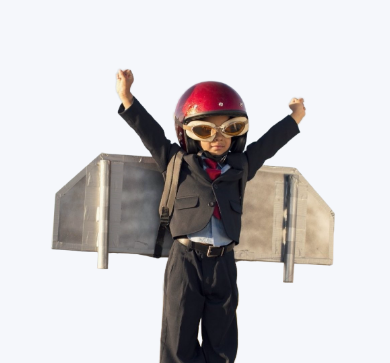
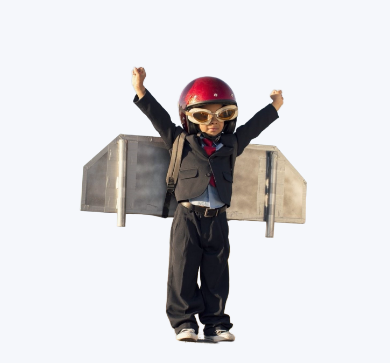
Before and after one commit to solutionminds/solutionminds.in, a website: page index.html in a window 390 px wide. Shown: the part 66-429 px from the top of the page. Drawn offline with nearby package versions, Linux system fonts and the light colour scheme; a web font is replaced by a local one.

Commit message:
new_revison

```diff
--- a/css/style.css
+++ b/css/style.css
@@ -304,6 +304,10 @@ body {
 	display: block;
 	margin: 0 auto;
 }
+@media (max-width: 450px) {
+    .hero_item img {
+        max-width: 80%;
+    }
 
 /*===================== service_area start ========================*/
 .service_area {
```
